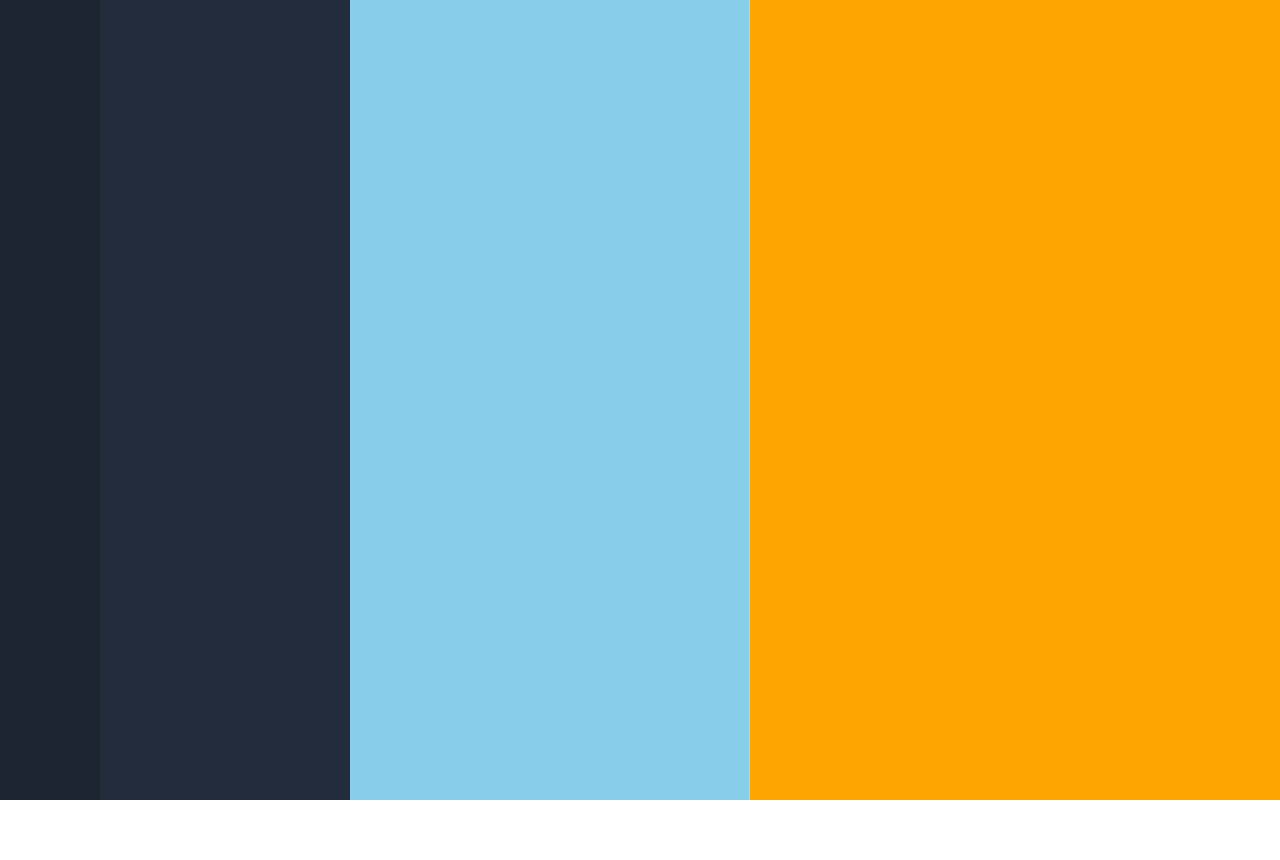
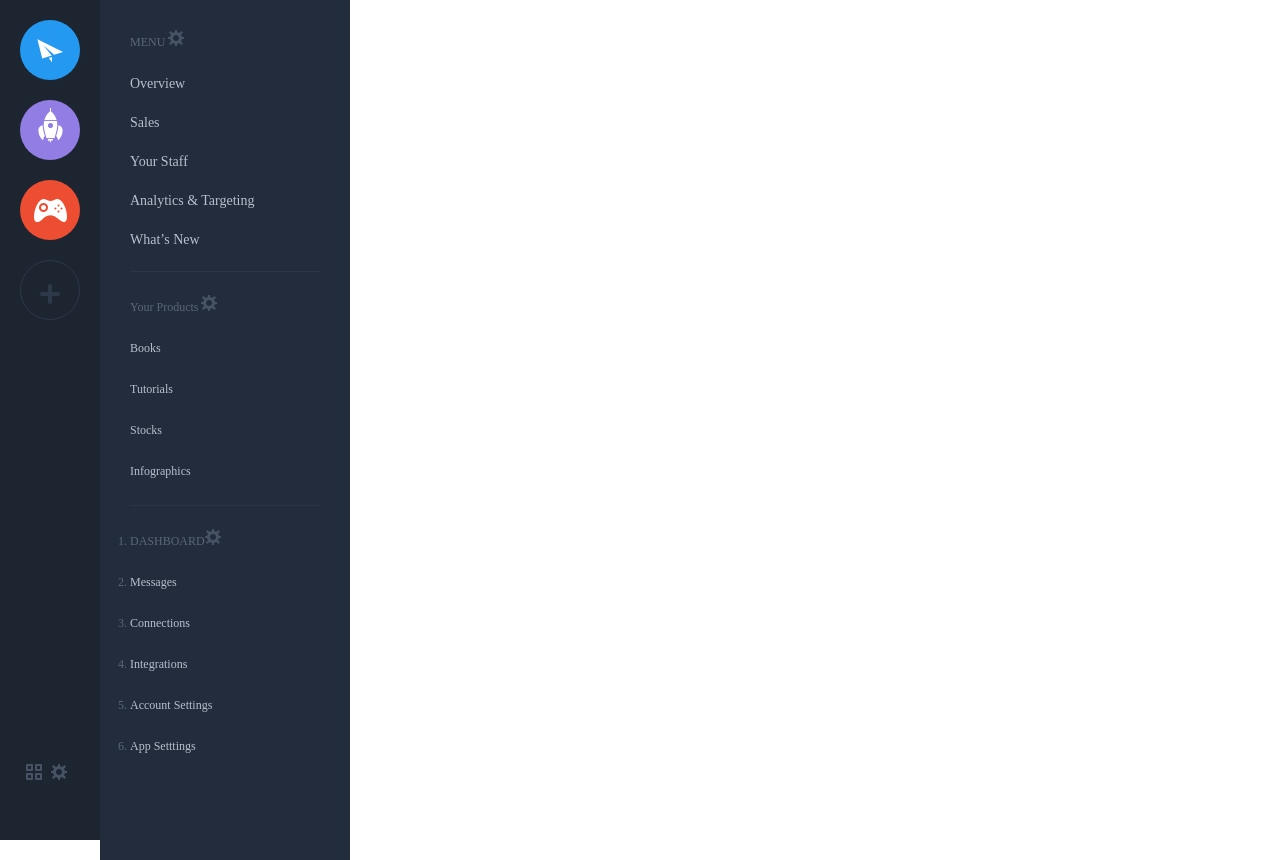
Before and after one commit to Toleran/-, a plain HTML site: page twenlfth-days/12-index.html in a window 1280 px wide. Before the commit the page ends 800 px from the top, so only its background shows below. Drawn offline with Linux system fonts and the light colour scheme.

Commit message:
十二天

```diff
--- a/twenlfth-days/12-index.html
+++ b/twenlfth-days/12-index.html
@@ -9,14 +9,53 @@
 <body>
 	<div class="page">
 		<div class="nav">
-			<ul>
-				<li><a href="#"><img src="" alt=""></a></li>
-				<li><a href="#"><img src="" alt=""></a></li>
-				<li><a href="#"><img src="" alt=""></a></li>
-				<li><a href="#"><img src="" alt=""></a></li>
+			<div class="nav-content">
+				<ul>
+					<li><a href="#" class="nav-1"><img src="images/nav-1.png" alt=""></a></li>
+					<li><a href="#" class="nav-2"><img src="images/nav-2.png" alt=""></a></li>
+					<li><a href="#" class="nav-3"><img src="images/nav-3.png" alt=""></a></li>
+					<li><a href="#" class="nav-4"><img src="images/nav-4.png" alt=""></a></li>
+				</ul>
+				<div class="nav-bottom">
+					<a href=""><img src="images/nav-Grid.png" alt=""></a>
+					<a href=""><img src="images/nav-Settings.png" alt=""></a>
+				</div>
+			</div>
+		</div>
+		<div class="menu">
+			<dl class="sales">
+				<dt>
+					MENU
+					<a href=""><img src="images/nav-Settings.png" alt=""></a>
+				</dt>
+				<dd><a href="">Overview</a></dd>
+				<dd>
+					<a href="">Sales</a>
+					<span class="sales-active"></span>
+				</dd>
+				<dd><a href="">Your Staff</a></dd>
+				<dd><a href="">Analytics & Targeting</a></dd>
+				<dd><a href="">What’s New</a></dd>
+			</dl>
+			<ul class="product">
+				<li>Your Products
+					<a href="#">
+					<img src="images/nav-Settings.png" alt="">
+				</a></li>
+				<li><a href="#"><span class=""></span>Books</a></li>
+				<li><a href="#"><span class=""></span>Tutorials</a></li>
+				<li><a href="#"><span class=""></span>Stocks</a></li>
+				<li><a href="#"><span class=""></span>Infographics</a></li>
 			</ul>
+			<ol class="dashboard">
+				<li>DASHBOARD<a href=""><img src="images/nav-Settings.png" alt=""></a></li>
+				<li><a href="">Messages<span class="dashboard-active"></span></a></li>
+				<li><a href="">Connections<span></span></a></li>
+				<li><a href="">Integrations<span class="dashboard-waring"></span></a></li>
+				<li><a href="">Account Settings<span></span></a></li>
+				<li><a href="">App Setttings<span></span></a></li>
+			</ol>
 		</div>
-		<div class="menu"></div>
 		<div class="message">
 			<div class="people"></div>
 			<div class="news"></div>
--- a/twenlfth-days/index.css
+++ b/twenlfth-days/index.css
@@ -2,7 +2,7 @@
 * @Author: Jhon
 * @Date:   2018-08-20 17:59:24
 * @Last Modified by:   Jhon
-* @Last Modified time: 2018-08-20 18:41:45
+* @Last Modified time: 2018-08-21 14:41:54
 */
 * {
 	padding: 0;
@@ -19,24 +19,100 @@
 html, body {
 	height: 100%;
 }
-/* nav satr */
+
 .page {
 	display: flex;
 	align-items: flex-start;
 	height: 100%;
 }
+/* nav satr */
 .nav {
-	padding-right: 100px;
+	width: 60px;
+	padding: 20px;
 	background-color: #1d2531;
 	height: 100%;
+	position: fixed;
+	left: 0;
+	top: 0;
 }
+.nav-content {
+	position: relative;
+	height: 100%;
+}
+.nav ul li {
+	list-style: none;
+	height: 60px;
+	line-height: 60px;
+	text-align: center;
+	margin-bottom: 20px;
+}
+.nav ul li a {
+	width: 60px;
+	display: inline-block;
+	background-color: #2399f1;
+	border-radius: 50%;
+	padding-top: 8px;
+	height: 52px;
+	vertical-align: bottom;
+}
+.nav ul li .nav-2 {
+	background-color: #927de4;
+}
+.nav ul li .nav-3 {
+	background-color: #ed4d30;
+}
+.nav ul li .nav-4 {
+	background-color: #1d2531;
+	border: 1px solid #2d3848;
+	height: 50px;
+	width: 58px;
+}
+.nav-bottom   {
+	position: absolute;
+	bottom: 40px;
+	left: 6px;
+	font-size: 0px;
+
+}
+.nav-bottom  a {
+	display: inline-block;
+	height: 16px;
+	width: 25px;
+}
+/* menu star */
 .menu {
-
-	padding-right: 250px;
+	padding: 30px;
+	width: 190px;
+	margin-left: 100px;
 	background-color: #222c3c;
 	height: 100%;
-
+	font-size: 14px;
 }
+.menu .sales,
+.menu .product {
+	border-bottom: 1px solid #2a3547;
+	margin-bottom: 23px;
+}
+.menu .sales dd {
+	margin-bottom: 23px;
+}
+.menu .sales dt,
+.menu .product li,
+.menu .dashboard li {
+	margin-bottom: 26px;
+	font-size: 12px;
+	color: #5b6779;
+}
+.menu .sales dd a,
+.menu .product li a,
+.menu .dashboard li a {
+	text-decoration: none;
+	color: #b7c0cd;
+}
+.menu .product {
+	list-style: none;
+}
+.menu .product li
 .message {
 	flex: 1;
 	width: 100%;
```
